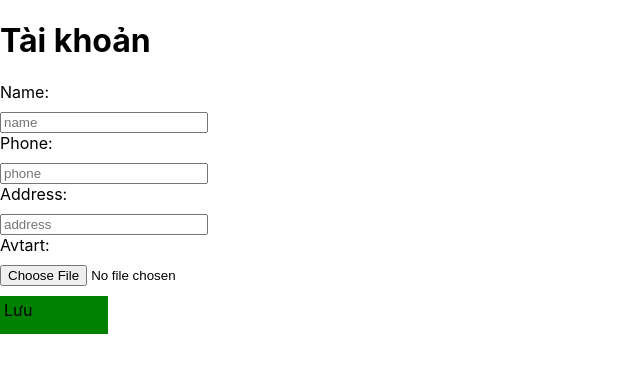
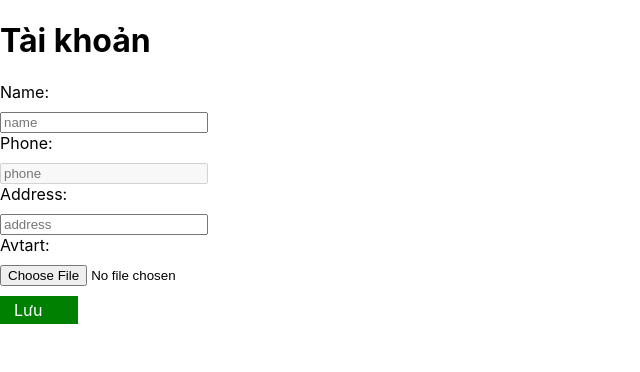
Before and after one commit to HoangNgocThang/MyStore-client-reactjs, a React (Create React App) app: page /account in a window 1280 px wide. Shown: the top 372 px of the page, without its empty margins (0-640 px from the left). Built offline with nearby package versions, Linux system fonts and the light colour scheme; no server answers.

Commit message:
upload profile

```diff
--- a/src/screens/AccountScreen.js
+++ b/src/screens/AccountScreen.js
@@ -10,6 +10,7 @@ class AccountScreen extends Component {
             name: '',
             phone: '',
             address: '',
+            avatarShow: '',
             avatar: null
         };
     }
@@ -34,7 +35,8 @@ class AccountScreen extends Component {
             this.setState({
                 name: res.data.data.name,
                 phone: res.data.data.phone,
-                address: res.data.data.address
+                address: res.data.data.address,
+                avatarShow: res.data.data.avatar
             })
 
         } catch (error) {
@@ -64,7 +66,10 @@ class AccountScreen extends Component {
     }
 
     onSave = async () => {
-        if (this.state.avatar !== null) {
+        if (this.state.avatar == null) {
+            alert('Bạn chưa chọn ảnh');
+            return;
+        }
         try {
             const user = await localStorage.getItem('user');
             const userPar = JSON.parse(user);
@@ -86,14 +91,19 @@ class AccountScreen extends Component {
             )
 
             console.log(res);
+
+            if(res.data.status !=200) {
+                alert(res.data.message);
+                return;
+            }
+            this.showUser();
         } catch (error) {
-                console.log("loi:",error);
-            }
+            console.log("loi:", error);
         }
     }
 
     render() {
-        const { name, phone, address } = this.state;
+        const { name, phone, address, avatarShow } = this.state;
         return (
             <div style={{ display: 'flex', flexDirection: 'column' }}>
                 <h1>Tài khoản</h1>
@@ -109,6 +119,7 @@ class AccountScreen extends Component {
 
                 <span>Phone:</span>
                 <input
+                    disabled
                     style={{ width: 200, marginTop: 10 }}
                     placeholder="phone"
                     id="phone"
@@ -126,6 +137,9 @@ class AccountScreen extends Component {
                 />
 
                 <span>Avtart:</span>
+                {
+                    avatarShow && <img src={`${Constant.BASE_URL}${avatarShow}`} style={{ width: 50, height: 50 }} />
+                }
                 <input
                     type="file"
                     style={{ width: 200, marginTop: 10 }}
@@ -133,8 +147,8 @@ class AccountScreen extends Component {
 
                 <div
                     onClick={this.onSave}
-                    style={{ width: 100, height: 30, backgroundColor: 'green', padding: 4, marginTop: 10 }}>
-                    <span>Lưu</span>
+                    style={{ backgroundColor: 'green', width: 70, padding: 4, marginTop: 10 }}>
+                    <span style={{ margin: 10, color: 'white' }}>Lưu</span>
                 </div>
             </div>
         );
```
Also changed, not shown: 1 other file (tests, documents, lock files or other folders). Lines whose indentation alone changed are shown as unchanged.
